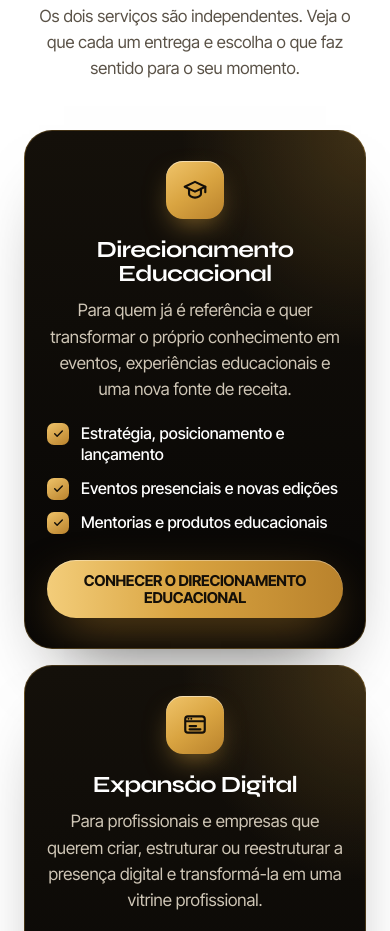
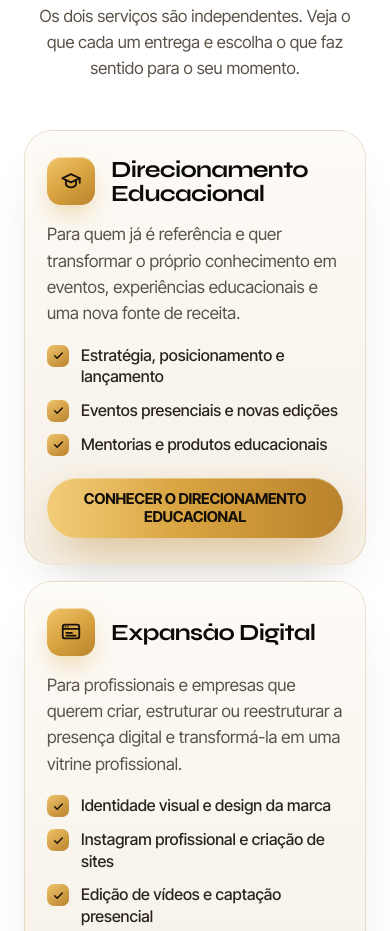
Before and after one commit to KauanScariot/lp-expansao-educacional, a plain HTML site: page index.html in a window 390 px wide. Shown: the part 1492-2423 px from the top of the page. Drawn offline with Linux system fonts and the light colour scheme.

Commit message:
Página inicial: cards claros e alinhados à esquerda na seção branca 'Entenda cada caminho'
Co-Authored-By: Claude Opus 5.5 <noreply@anthropic.com>
Claude-Session: https://claude.ai/code/session_01BLTcZpwwpWmSLn86UuK6mC

```diff
--- a/assets/site.css
+++ b/assets/site.css
@@ -626,3 +626,29 @@ section{position:relative}
   .digi-svc .dcard h3{margin:0}
   .digi-svc .dcard ul{grid-column:1 / -1;margin-top:18px}
 }
+
+/* Cards claros nas seções brancas (página inicial: "Entenda cada caminho") */
+.choose .svc{background:linear-gradient(180deg,#fdfbf7 0%,#f6f1e8 100%);border:1px solid rgba(168,114,28,.18);color:#5a5247;
+  box-shadow:0 1px 0 rgba(255,255,255,.9) inset,0 24px 50px -32px rgba(60,40,10,.35)}
+.choose .svc:hover{border-color:rgba(168,114,28,.45);box-shadow:0 1px 0 rgba(255,255,255,.9) inset,0 30px 60px -30px rgba(60,40,10,.45)}
+.choose .svc h3{color:#0c0a07}
+.choose .svc > p{color:#5a5247}
+.choose .svc li{color:#2a241c}
+@media (max-width:900px){
+  .choose .svc{display:grid;grid-row:auto;grid-template-rows:none;row-gap:0;grid-template-columns:auto 1fr;column-gap:16px;align-items:center;text-align:left;padding:26px 22px}
+  .choose .svc__icon{margin:0;width:48px;height:48px;border-radius:14px}
+  .choose .svc__icon svg{width:22px;height:22px}
+  .choose .svc h3,.choose .svc > p{grid-column:auto;text-align:left;margin:0;align-self:center}
+  .choose .svc > p{grid-column:1 / -1;margin-top:16px}
+  .choose .svc ul{grid-column:1 / -1;justify-items:start;margin:18px 0 22px}
+  .choose .svc .btn{grid-column:1 / -1;width:100%}
+}
+@media (max-width:900px){
+  .choose .svc > *{min-width:0}
+  .choose .svc .btn{max-width:100%;height:auto;min-height:56px;padding:12px 18px;white-space:normal;line-height:1.2}
+}
+@media (max-width:380px){
+  .choose .svc{padding:22px 18px;column-gap:12px}
+  .choose .svc h3{font-size:1.15rem}
+  .choose .svc .btn{font-size:13.5px}
+}
--- a/index.html
+++ b/index.html
@@ -15,7 +15,7 @@
 <link rel="preload" as="font" type="font/woff2" href="assets/fonts/Syne-Bold.woff2" crossorigin>
 <link rel="preload" as="font" type="font/woff" href="assets/fonts/InterTight-Variable.woff" crossorigin>
 
-<link rel="stylesheet" href="assets/site.css?v=1795203812">
+<link rel="stylesheet" href="assets/site.css?v=1795203973">
 </head>
 <body data-ribbon-words="Autoridade|Eventos|Educação|Identidade visual|Instagram|Sites|Vídeos|Posicionamento">
 
```
Also changed, not shown: digital.html (+1 -1 lines), educacional.html (+1 -1 lines).
